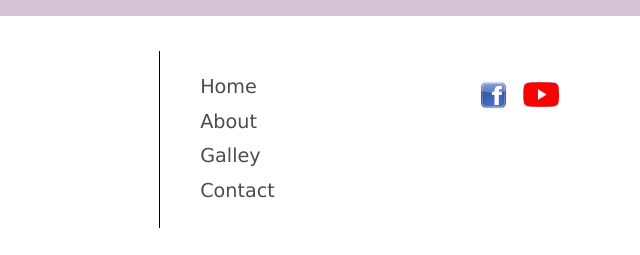
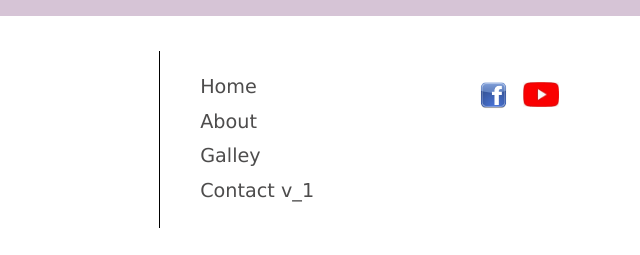
Before and after one commit to moriss/bikespark, a plain HTML site: page index.html in a window 1280 px wide. Shown: the part 623-878 px from the top of the page, 468-1108 px from the left. Drawn offline with Linux system fonts and the light colour scheme.

Commit message:
Update index.html

```diff
--- a/index.html
+++ b/index.html
@@ -90,7 +90,7 @@
 
 	</div>
 	<div class="box_eb">
-	<p>Home<br/>About<br/>Galley<br/>Contact</p>
+	<p>Home<br/>About<br/>Galley<br/>Contact v_1</p>
 	</div>
 
 	<div class="box_ec">
```
